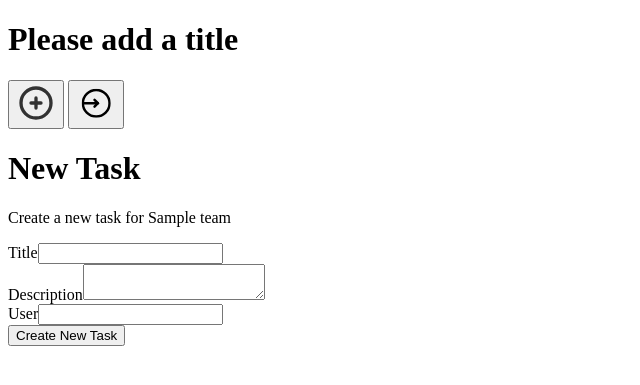
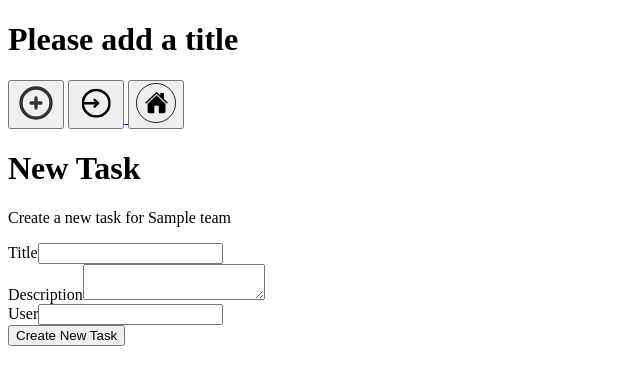
Before and after one commit to lukebaumCS/studi-bonn-task, a Symfony app: template templates/team/newTask.html.twig in a window 1280 px wide. Shown: the top 385 px of the page, without its empty margins (0-640 px from the left). Run offline with Twig, Linux system fonts and the light colour scheme; the template is opened without the code that fills it: most values are stand-ins (such as "Sample title", 1, 10 or a date in 2020); form fields are guessed from the names that the template uses; some libraries are stand-ins or nearby versions.

Commit message:
added home button

```diff
--- a/src/Controller/UserPageController.php
+++ b/src/Controller/UserPageController.php
@@ -31,7 +31,6 @@ class UserPageController extends AbstractController
         foreach ($allTeams as $team) {
             $owner = $team->getOwner();
 
-
             $isMyTeam = false;
 
             if ($owner && $owner->getId() === $myID) {
@@ -52,9 +51,7 @@ class UserPageController extends AbstractController
             }
         }
 
-
-
-        $name =$myID;
+        $name = $myID;
 
         return $this->render('userPage.html.twig', ['username' => $name, 'myTeams' => $myTeams, 'allTeams' => $otherTeams]);
     }
--- a/templates/base.html.twig
+++ b/templates/base.html.twig
@@ -26,6 +26,16 @@
         </a>
         {% endblock logoutButton %}
 
+        {% block homeButton %}
+        <a href="{{ path('userPage') }}">
+            <button type="button">
+                    <img src="{{ asset('images/home.svg') }}" alt="Logout" style="width: 40px; height: 40px;">
+                </button>
+        </a>
+        {% endblock homeButton %}
+
+
+
         <br>
 
         {% block body %}
```
Also changed, not shown: public/images/home.svg (added).
